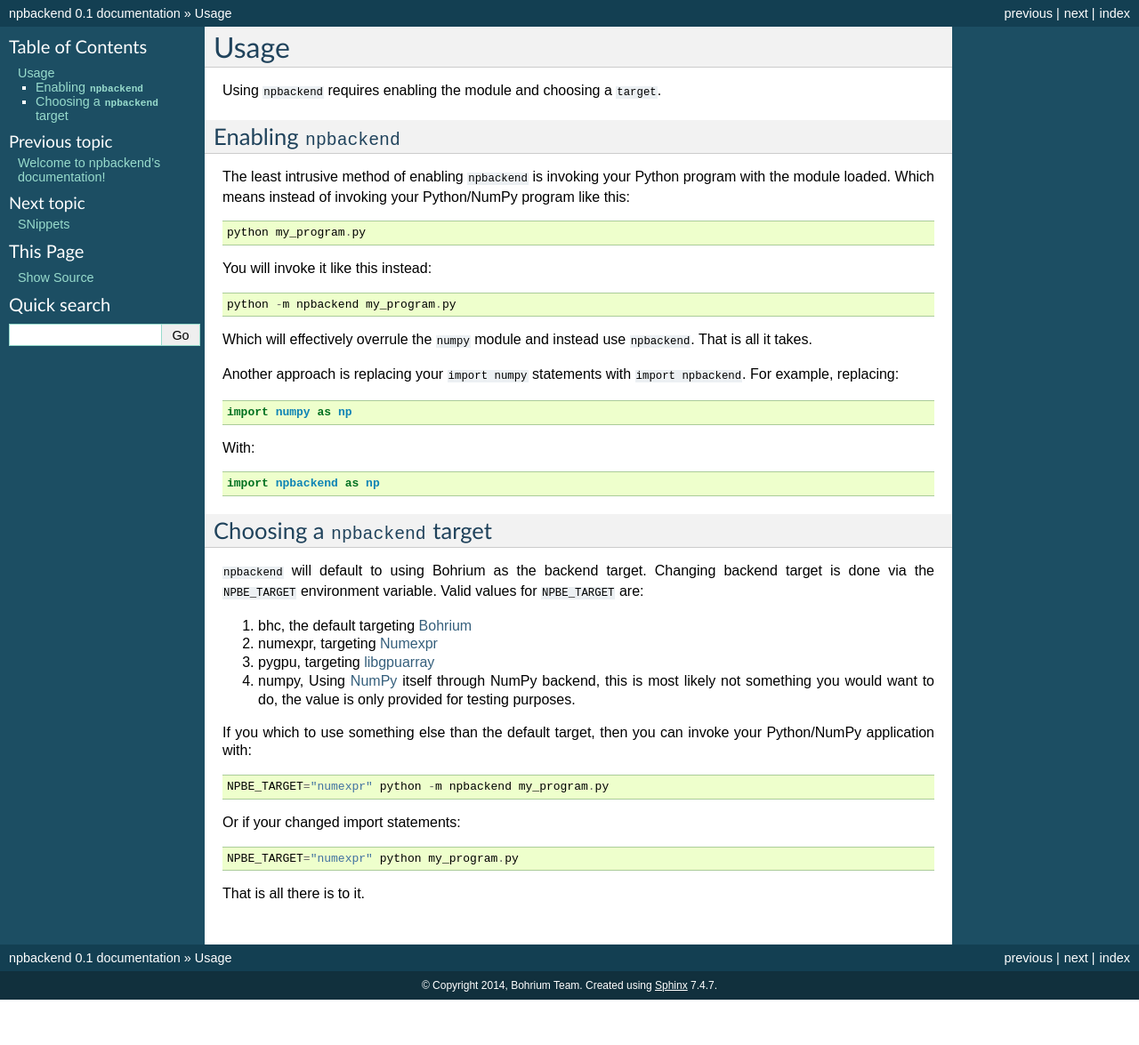
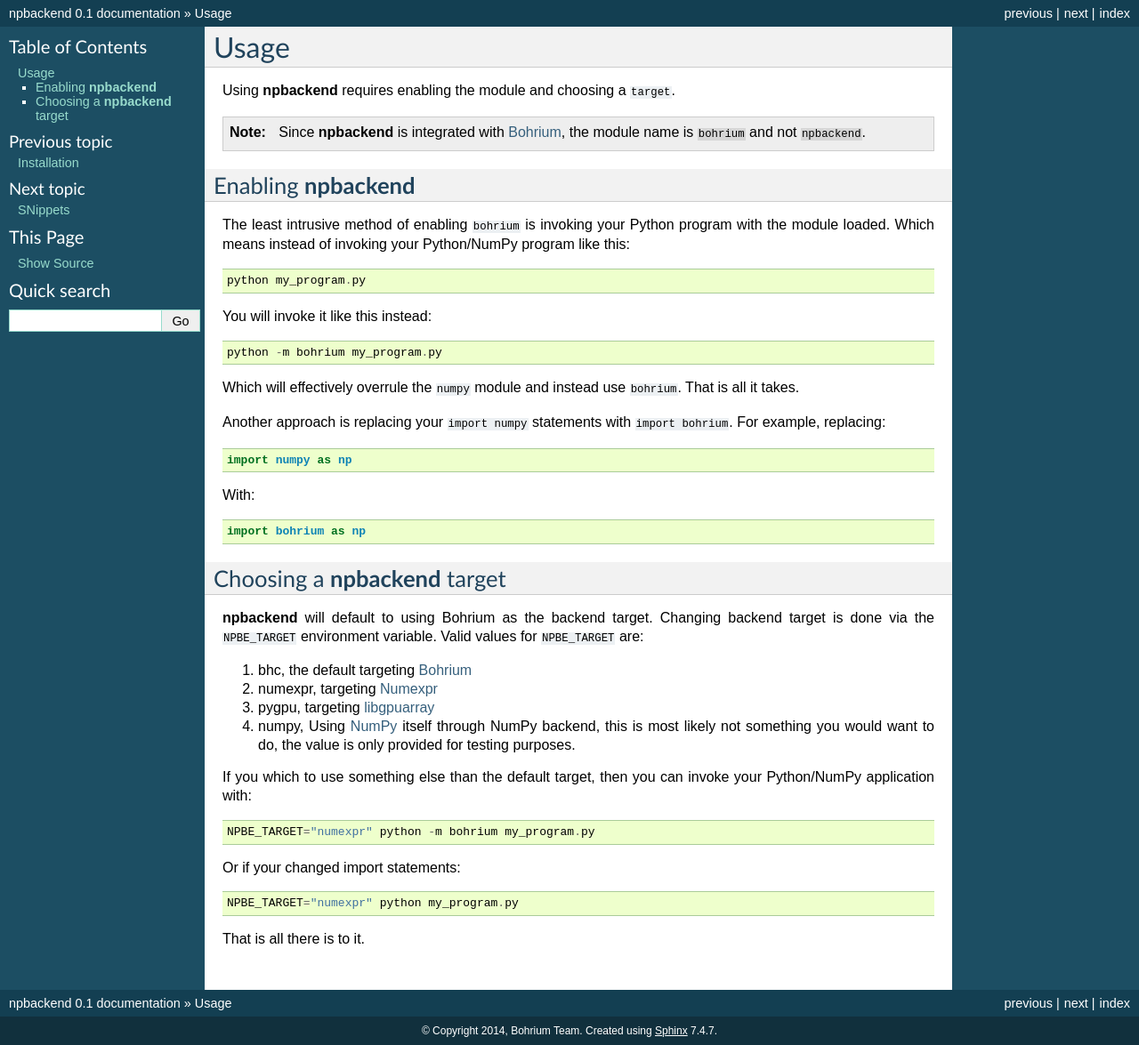
Before and after one commit to bh107/npbackend, a Sphinx documentation site: the page built from docs/source/usage.rst, in a window 1280 px wide. Shown: the whole page at 89% size. Built offline with Sphinx 7.4.7, drawn with Linux system fonts in a browser that asks for light colours; before the commit the page ends 1124 px from its top, so only the background shows below that.

Commit message:
added an installation section

```diff
--- /dev/null
+++ b/docs/source/installation.rst
@@ -0,0 +1,4 @@
+Installation
+============
+
+Since **npbackend** is integrated with the `Bohrium <http://www.bh107.org>`_, in order to install **npbackend** you simple has to install `Bohrium <http://www.bh107.org>`_. The installation guide can be found at http://www.bh107.org/installation/index.html.
--- a/docs/source/usage.rst
+++ b/docs/source/usage.rst
@@ -1,12 +1,14 @@
 Usage
 =====
 
-Using ``npbackend`` requires enabling the module and choosing a ``target``.
+Using **npbackend** requires enabling the module and choosing a ``target``.
 
-Enabling ``npbackend``
+.. note:: Since **npbackend** is integrated with `Bohrium <http://www.bh107.org>`_, the module name is ``bohrium`` and not ``npbackend``.
+
+Enabling **npbackend**
 ----------------------
 
-The least intrusive method of enabling ``npbackend`` is invoking your Python
+The least intrusive method of enabling ``bohrium`` is invoking your Python
 program with the module loaded. Which means instead of invoking your
 Python/NumPy program like this::
 
@@ -14,12 +16,12 @@
 
 You will invoke it like this instead::
 
-  python -m npbackend my_program.py
+  python -m bohrium my_program.py
 
 Which will effectively overrule the ``numpy`` module and instead use
-``npbackend``. That is all it takes.
+``bohrium``. That is all it takes.
 
-Another approach is replacing your ``import numpy`` statements with ``import npbackend``. For example, replacing:
+Another approach is replacing your ``import numpy`` statements with ``import bohrium``. For example, replacing:
 
 .. code-block:: python
 
@@ -29,12 +31,12 @@
 
 .. code-block:: python
 
-   import npbackend as np
+   import bohrium as np
 
-Choosing a ``npbackend`` target
+Choosing a **npbackend** target
 -------------------------------
 
-``npbackend`` will default to using Bohrium as the backend target. Changing
+**npbackend** will default to using Bohrium as the backend target. Changing
 backend target is done via the ``NPBE_TARGET`` environment variable. Valid
 values for ``NPBE_TARGET`` are:
 
@@ -48,7 +50,7 @@
 If you which to use something else than the default target, then you can invoke
 your Python/NumPy application with::
 
-  NPBE_TARGET="numexpr" python -m npbackend my_program.py
+  NPBE_TARGET="numexpr" python -m bohrium my_program.py
 
 Or if your changed import statements::
 
```
Also changed, not shown: docs/source/index.rst (+5 -5 lines).
